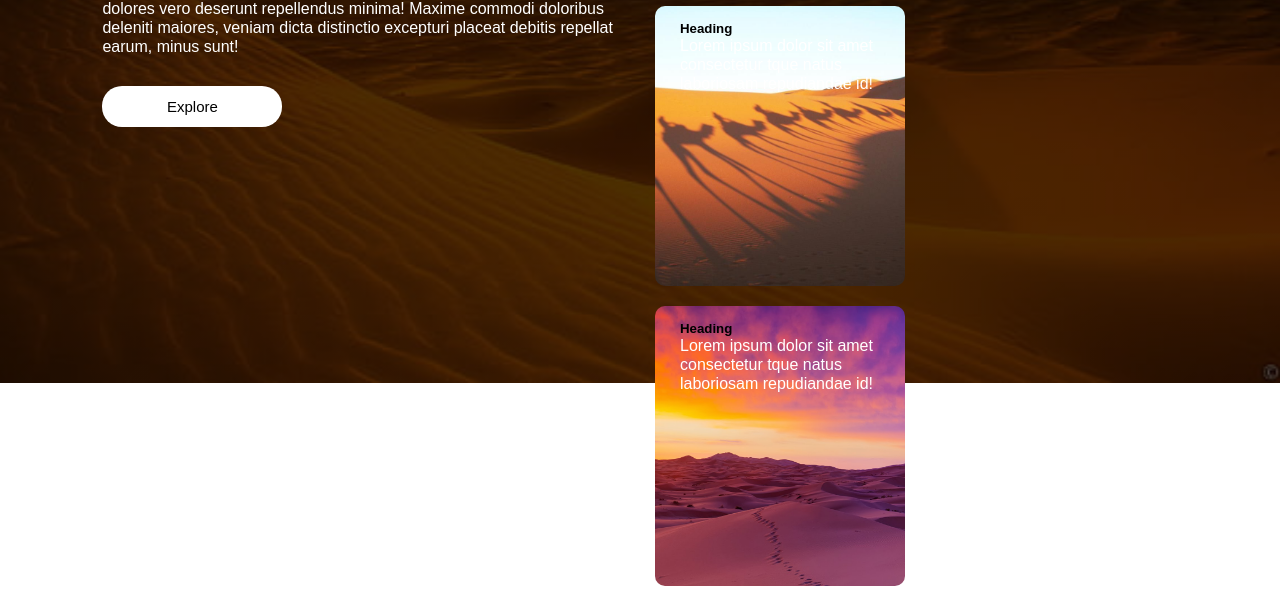
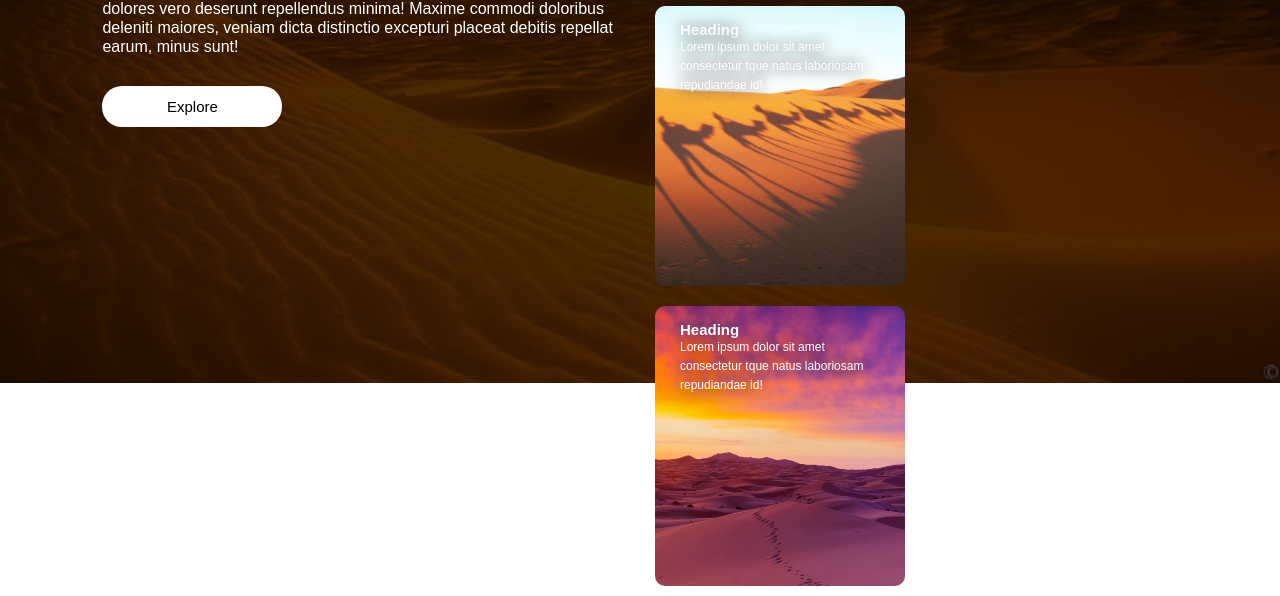
Before and after one commit to fahathfm63/template_sahara, a plain HTML site: page index.html in a window 1280 px wide. Shown: the part 417-1013 px from the top of the page. Drawn offline with Linux system fonts and the light colour scheme.

Commit message:
right-col card animation added

```diff
--- a/css/style.css
+++ b/css/style.css
@@ -102,3 +102,20 @@ nav ul li a{
 .card4{
     background-image: url(/img/sahara_desert_sand_dunes-wide.jpg);
 }
+
+.card:hover{
+    transform: translateY(-10px);
+    border-bottom: 1px solid #ffffff;
+}
+
+.card h5{
+    color: #ffffff;
+    font-size: 15px;
+    font-weight: 15px;
+    text-shadow: 0 0 15px rgb(77, 77, 77);
+}
+.card p{
+    color: #ffffff;
+    font-size: 12px;
+    text-shadow: 0 0 15px rgb(12, 12, 12);
+}
```
